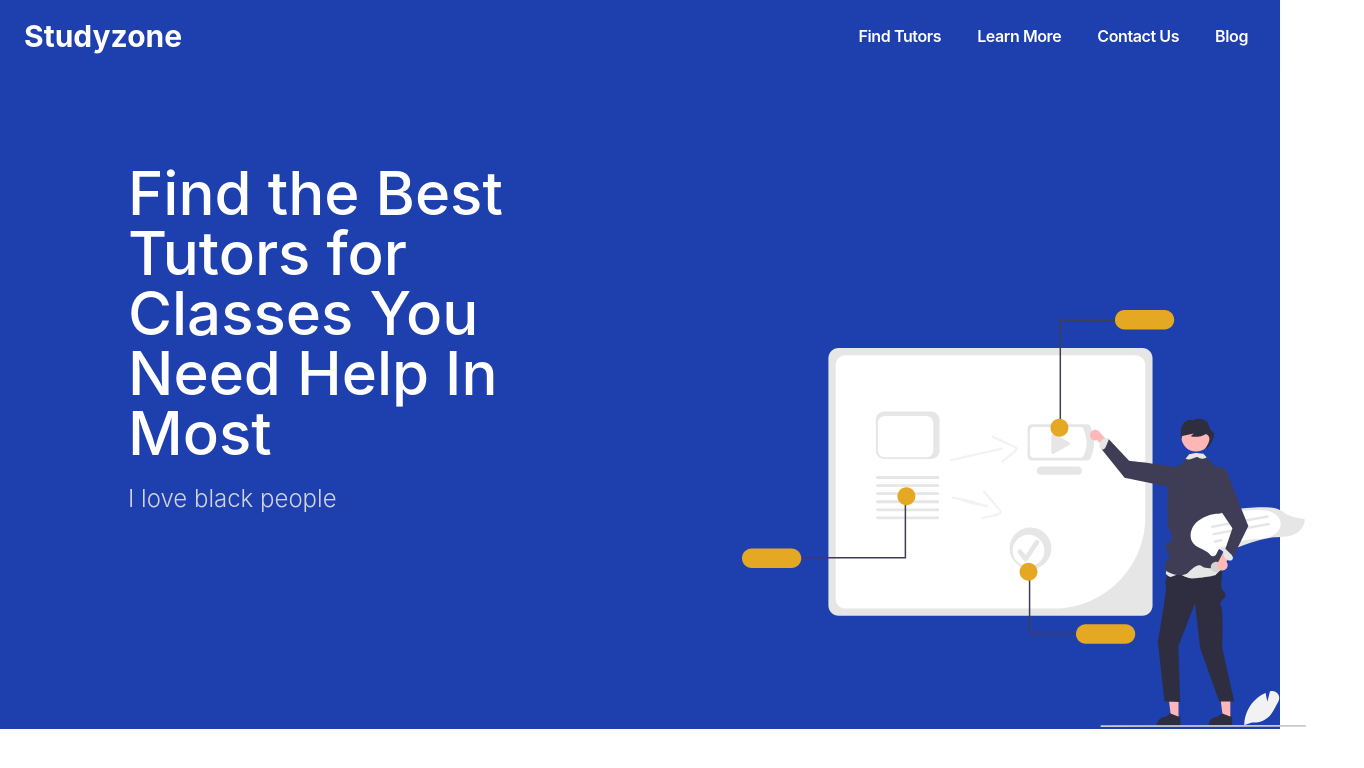
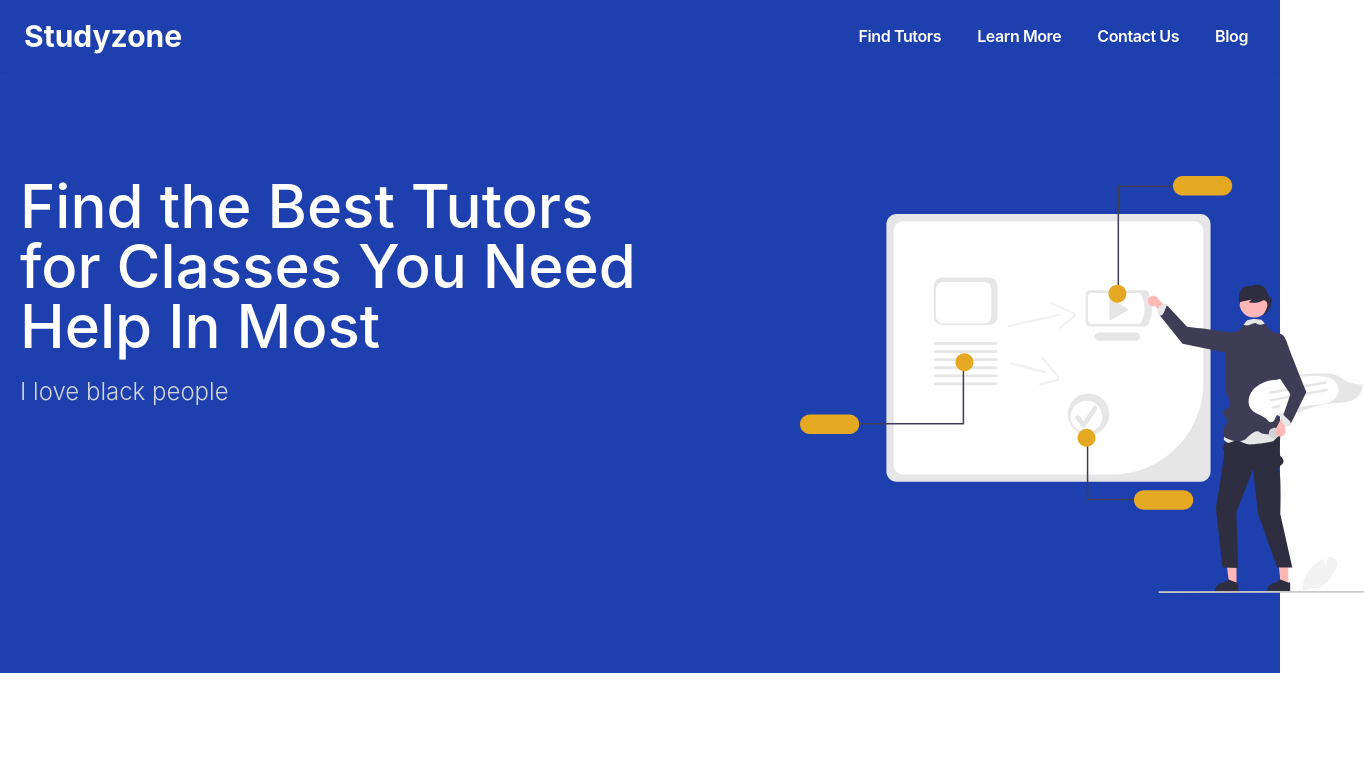
Before and after one commit to taylorallen0913/studyzone-web, a Next.js app: page / in a window 1280 px wide. Shown: the top 768 px of the page, 1364 px wide, since content can reach past the window. Built offline with nearby package versions, Linux system fonts and the light colour scheme.

Commit message:
refractored landing page to tailwind

```diff
--- a/components/Navbar.tsx
+++ b/components/Navbar.tsx
@@ -3,7 +3,7 @@ import type { NextPage } from 'next';
 const Navbar: NextPage = () => {
   return (
     <div>
-      <nav className="bg-blue-800 dark:bg-black dark:text-white flex flex-col md:flex-row items-center md:justify-between px-6 py-4 border-b border-b-gray-60 shadow-sm max-w-screen-2xl mx-auto">
+      <nav className="bg-blue-800 dark:bg-black dark:text-white flex flex-col md:flex-row items-center md:justify-between px-6 py-4 shadow-sm max-w-screen-2xl">
         <div>
           <h2 className="text-3xl font-bold">
             <a className="text-white">Studyzone</a>
--- a/pages/index.tsx
+++ b/pages/index.tsx
@@ -4,17 +4,21 @@ import Teacher from '../components/Teacher';
 
 const Home: NextPage = () => {
   return (
-    <div>
+    <div className="w-screen bg-blue-800 pb-20">
+      <div className="container mx-auto">
+        <div className="w-screen absolute">
           <Navbar />
-      <div className="bg-blue-800" style={{ height: '45em', marginTop: '-5%' }}>
-        <div style={{ width: '50%', paddingLeft: '10%', paddingTop: '12%' }}>
+        </div>
+        <div className="grid grid-cols-2 pt-44 ">
+          <div className="pl-5">
             <h1 className="text-white font-medium text-6xl">
               Find the Best Tutors for Classes You Need Help In Most
             </h1>
             <p className="text-gray-300 font-light text-2xl mt-5">
               I love black people
             </p>
-          <div style={{ marginLeft: '120%', marginTop: '-40%' }}>
+          </div>
+          <div className="ml-40">
             <Teacher />
           </div>
         </div>
```
Lines whose indentation alone changed are shown as unchanged.
